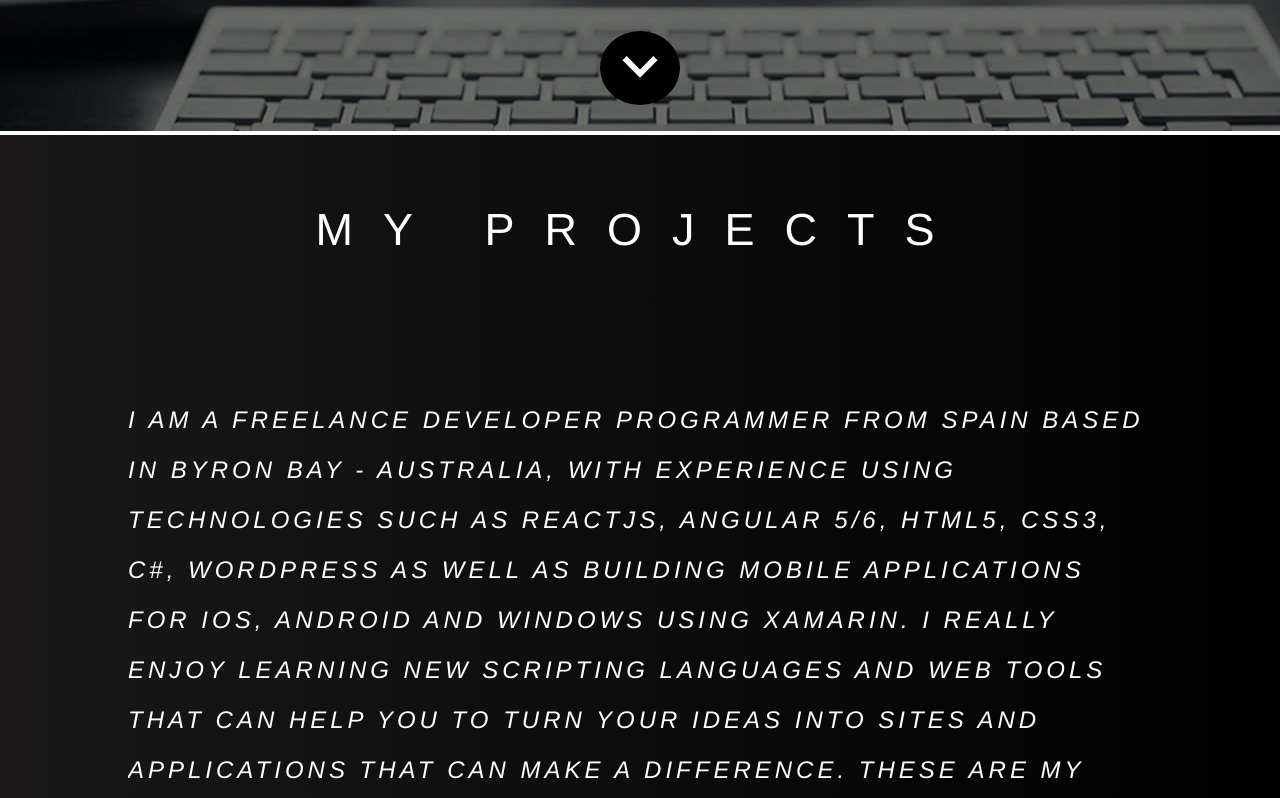
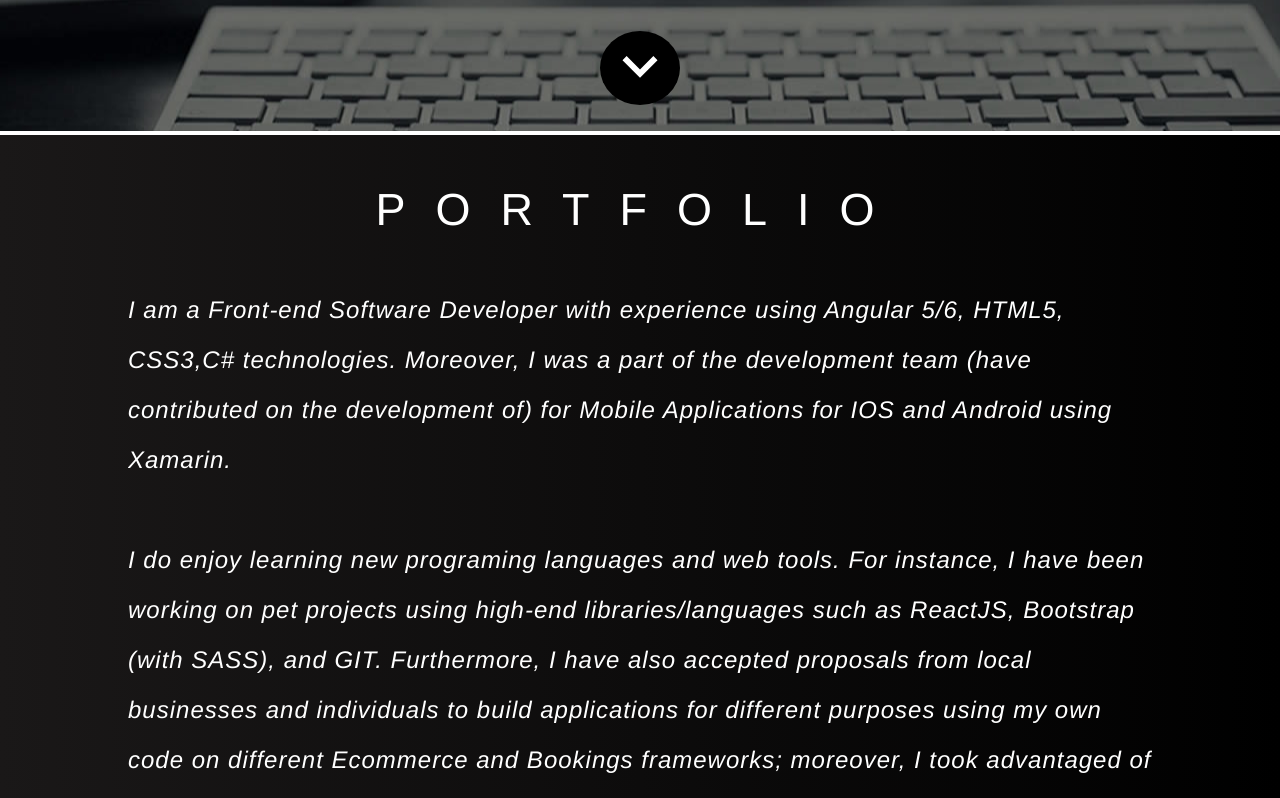
Before and after one commit to juanNavarroCasanova/Nav-J-Dev.Portfolio.2022, a React (Create React App) app: page / in a window 1280 px wide. Shown: the part 720-1518 px from the top of the page. Built offline with nearby package versions, Linux system fonts and the light colour scheme.

Commit message:
portfolio & work experience changes

```diff
--- a/src/components/menu/Menu.jsx
+++ b/src/components/menu/Menu.jsx
@@ -8,7 +8,7 @@ export default function Menu({ menuOpen, setMenuOpen}) {
           <a href="#intro">Home</a>
         </li>
         <li onClick={()=>setMenuOpen(false)}>
-          <a href="#portfolio">My projects</a>
+          <a href="#portfolio">Portfolio</a>
         </li>
         <li onClick={()=>setMenuOpen(false)}>
           <a href="#works">Work Experience</a>
--- a/src/components/portfolio/Portfolio.jsx
+++ b/src/components/portfolio/Portfolio.jsx
@@ -6,17 +6,24 @@ export default function Portfolio(props) {
   return (
     <div className="portfolio" id="portfolio">
       <div className="header">
-        <h1>My Projects</h1>
+        <h1>Portfolio</h1>
       </div>
       <div className="introduction">
         <h2>
-          I am a Freelance Developer Programmer from Spain based in Byron Bay -
-          Australia, with experience using technologies such as ReactJS, Angular
-          5/6, HTML5, CSS3, C#, Wordpress as well as building Mobile Applications for IOS,
-          Android and Windows using Xamarin. I really enjoy learning new
-          scripting languages and web tools that can help you to turn your
-          ideas into sites and applications that can make a difference. These are my personal projects so
-          far, my own portfolio and a Covid Tracker.{" "}
+          I am a Front-end Software Developer with experience using Angular 5/6,
+          HTML5, CSS3,C# technologies. Moreover, I was a part of the development
+          team (have contributed on the development of) for Mobile Applications
+          for IOS and Android using Xamarin.<br /><br />I do enjoy learning new programing
+          languages and web tools. For instance, I have been working on pet
+          projects using high-end libraries/languages such as ReactJS, Bootstrap
+          (with SASS), and GIT. Furthermore, I have also accepted proposals from
+          local businesses and individuals to build applications for different
+          purposes using my own code on different Ecommerce and Bookings
+          frameworks; moreover, I took advantaged of this acquired knowledge to
+          develop them.<br /><br /> Working at the moment on my own projects on React and as
+          a freelancer improving CMS performance and creating new personalised
+          features. I’m open to having discussions about any opportunities to
+          grow to be part of a great team of developers.{" "}
         </h2>
       </div>
       <div className="container">
@@ -53,7 +60,7 @@ export default function Portfolio(props) {
       <div className="bottomContainer">
         <a href="#works">
           <div className="arrow">
-            <KeyboardArrowDownIcon style={{ fontSize: 70 }}/>
+            <KeyboardArrowDownIcon style={{ fontSize: 70 }} />
           </div>
         </a>
       </div>
--- a/src/components/portfolio/portfolio.scss
+++ b/src/components/portfolio/portfolio.scss
@@ -15,18 +15,18 @@
     justify-content: center;
     flex-direction: column;
     width: 100%;
-    padding: 70px 0px;
+    padding: 50px 0px;
     text-transform: uppercase;
     letter-spacing: 30px;
     line-height: 300px;
 
     h1 {
-      font-size: 55px;
+      font-size: 40px;
       font-weight: 300;
       color: white;
 
       @include respond-to("xl") {
-        font-size: 50px;
+        font-size: 35px;
         line-height: 55px;
       }
       @include respond-to("l") {
@@ -53,27 +53,25 @@
   }
 
   .introduction {
-    margin-top: 40px;
     display: flex;
     flex-direction: column;
     align-items: center;
     color: white;
     width: 80vw;
     margin-bottom: 25px;
-    text-transform: uppercase;
-    letter-spacing: 4px;
+    letter-spacing: 1px;
     line-height: 50px;
     font-style: italic;
 
     @include respond-to("xl") {
-      margin-top: 70px;
+
     }
     @include respond-to("ms") {
       margin-bottom: 0px;
-      margin-top: 60px;
+
     }
     @include respond-to("s") {
-      margin-top: 40px;
+
     }
 
     h2 {
--- a/src/components/works/Works.jsx
+++ b/src/components/works/Works.jsx
@@ -4,6 +4,24 @@ import KeyboardArrowDownIcon from "@mui/icons-material/KeyboardArrowDown";
 
 export default function Works() {
   const data = [
+    {
+      id: "navakasa",
+      title: "Navakasa - J Dev",
+      website: "https://navakasa-dev.com/",
+      roles: [
+        "Refactoring and upgrading of modules to improve performance.",
+        "Applying new coding techniques to improve App performance(PHP, HTML5, CSS).",
+        "Testing Applications done with CMS.",
+        "Give advice to customers to improve App security and performance.",
+        "Modify code and customise features(PHP, HTML5, CSS).",
+        "Providing advice, guidance for better developing proposals and strategies.",
+        "Recommending futures software purchases/upgrades for current applications.",
+      ],
+      product: "Customized apps and sites.",
+      tools: "CSS3, HTML5, PHP, CMS",
+      date: "Nov 2021 - to Present.",
+      role: "Front-end Developer.",
+    },
     {
       id: "efficiencyLeaders",
       title: "Efficiency Leaders",
@@ -17,7 +35,7 @@ export default function Works() {
       ],
       product: "Rapid AP.",
       tools:
-        "Typescript, Node.js, Angular 7, CSS 3, SASS, HTML 5, Git, Typescript, C#, .NET, Visual Studio.",
+        "Typescript, Node.js, Angular 7, CSS3, SASS, HTML5, Git, Typescript, C#, .NET, Visual Studio.",
       date: "November 2017 - December 2018.",
       role: "Front-end Developer.",
     },
--- a/src/components/works/works.scss
+++ b/src/components/works/works.scss
@@ -203,7 +203,7 @@
                 font-weight: 300;
                 color: white;
                 text-transform: uppercase;
-                letter-spacing: 30px;
+                letter-spacing: 10px;
                 line-height: 150px;
                 text-align: center;
                 padding: 0px 40px;
@@ -255,33 +255,33 @@
                   font-size: 32px;
                   color: white;
                   font-weight: 300;
-                  letter-spacing: 10px;
+                  letter-spacing: 5px;
                   line-height: 70px;
                   text-align: center;
 
                   @include respond-to("xl") {
                     font-size: 27px;
-                    letter-spacing: 9px;
+                    letter-spacing: 5px;
                     line-height: 20px;
                   }
                   @include respond-to("l") {
                     font-size: 25px;
-                    letter-spacing: 8px;
+                    letter-spacing: 5px;
                     line-height: 20px;
                   }
                   @include respond-to("m") {
                     font-size: 23px;
-                    letter-spacing: 7px;
+                    letter-spacing: 5px;
                     line-height: 20px;
                   }
                   @include respond-to("ms") {
                     font-size: 21px;
-                    letter-spacing: 6px;
+                    letter-spacing: 5px;
                     line-height: 20px;
                   }
                   @include respond-to("s") {
                     font-size: 19px;
-                    letter-spacing: 4px;
+                    letter-spacing: 5px;
                     line-height: 20px;
                   }
                   @include respond-to("xs") {
@@ -297,7 +297,7 @@
                   font-size: 25px;
                   color: white;
                   font-weight: 300;
-                  letter-spacing: 10px;
+                  letter-spacing: 4px;
                   line-height: 60px;
                   text-align: center;
 
@@ -372,14 +372,14 @@
             color: white;
             font-weight: 300;
             text-transform: uppercase;
-            letter-spacing: 30px;
+            letter-spacing: 10px;
             line-height: 150px;
             text-align: center;
 
             @include respond-to("xl") {
               font-size: 28px;
               line-height: 35px;
-              letter-spacing: 11px;
+              letter-spacing: 10px;
             }
             @include respond-to("l") {
               font-size: 26px;
@@ -403,7 +403,7 @@
             }
             @include respond-to("xs") {
               font-size: 18px;
-              letter-spacing: 8px;
+              letter-spacing: 7px;
               line-height: 50px;
             }
           }
@@ -416,46 +416,39 @@
             li {
               font-size: 25px;
               color: white;
-              font-weight: 300;
-              letter-spacing: 5px;
+              letter-spacing: 1px;
               line-height: 30px;
               padding: 3px;
 
               @include respond-to("xl") {
                 font-size: 23px;
-                letter-spacing: 2px;
                 line-height: 30px;
                 padding: 0px 250px;
               }
               @include respond-to("l") {
                 font-size: 21px;
-                letter-spacing: 2px;
                 line-height: 30px;
                 padding: 0px 200px;
 
               }
               @include respond-to("m") {
                 font-size: 21px;
-                letter-spacing: 2px;
                 line-height: 30px;
                 padding: 0px 150px;
 
               }
               @include respond-to("ms") {
                 font-size: 17px;
-                letter-spacing: 2px;
                 line-height: 24px;
                 padding: 0px 80px;
               }
               @include respond-to("s") {
                 font-size: 15px;
-                letter-spacing: 2px;
                 line-height: 22px;
                 padding: 0px 40px;
               }
               @include respond-to("xs") {
                 font-size: 15px;
-                letter-spacing: 2px;
                 line-height: 22px;
                 padding: 0px 30px;
               }
@@ -477,7 +470,7 @@
               font-weight: 300;
               color: white;
               text-transform: uppercase;
-              letter-spacing: 30px;
+              letter-spacing: 10px;
               line-height: 150px;
               text-align: center;
 
@@ -506,7 +499,7 @@
               }
               @include respond-to("xs") {
                 font-size: 18px;
-                letter-spacing: 8px;
+                letter-spacing: 7px;
                 line-height: 50px;
               }
             }
@@ -516,7 +509,7 @@
             font-size: 25px;
             color: white;
             font-weight: 300;
-            letter-spacing: 5px;
+            letter-spacing: 2px;
             line-height: 35px;
             width: 60vw;
             text-align: center;
@@ -570,7 +563,7 @@
               }
               @include respond-to("xs") {
                 font-size: 15px;
-                letter-spacing: 2px;
+                letter-spacing: 1px;
                 line-height: 22px;
               }
             }
```
